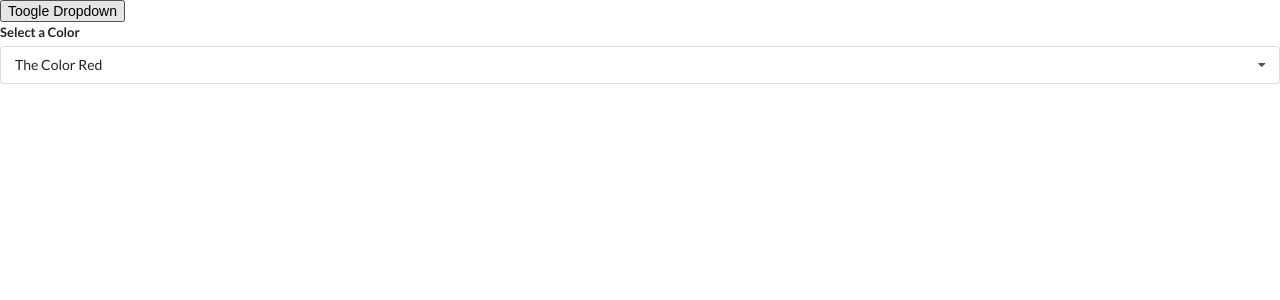
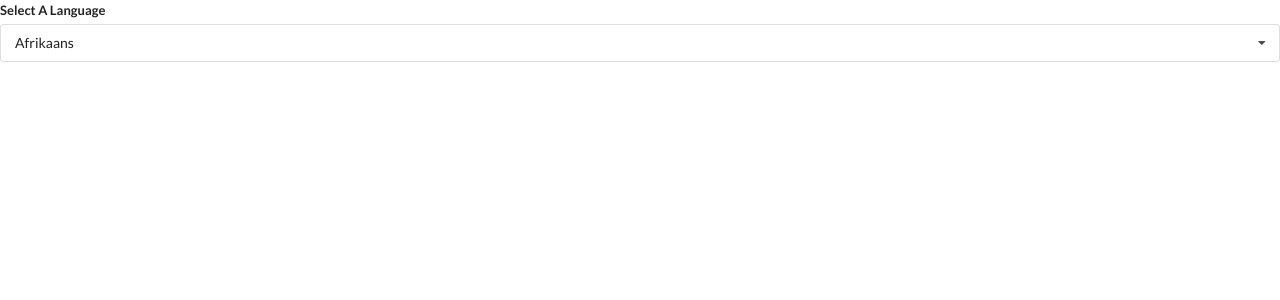
Before and after one commit to reyeskevin9767/widgets-project, a React (Create React App) app: page / in a window 1280 px wide. Shown: the top 300 px of the page. Built offline with nearby package versions, Linux system fonts and the light colour scheme.

Commit message:
add translate component

```diff
--- a/src/App.js
+++ b/src/App.js
@@ -2,6 +2,7 @@
 import Accordion from './components/Accordion';
 import Search from './components/Search';
 import Dropdown from './components/Dropdown';
+import Translate from './components/Translate';
 
 const items = [
   {
@@ -34,21 +35,9 @@
 ];
 
 const App = () => {
-  const [selected, setSelected] = useState(options[0]);
-  const [showDropdown, setShowDropdown] = useState(true);
-
   return (
     <div>
-      <button onClick={() => setShowDropdown(!showDropdown)}>
-        Toogle Dropdown
-      </button>
-      {showDropdown ? (
-        <Dropdown
-          selected={selected}
-          onSelectedChange={setSelected}
-          options={options}
-        />
-      ) : null}
+      <Translate />
     </div>
   );
 };
--- a/src/components/Dropdown.js
+++ b/src/components/Dropdown.js
@@ -10,7 +10,7 @@
 
 // useRef -> References a JSX element
 
-const Dropdown = ({ options, selected, onSelectedChange }) => {
+const Dropdown = ({ options, selected, onSelectedChange, label }) => {
   const [open, setOpen] = useState(false);
   const ref = useRef();
 
@@ -52,7 +52,7 @@
   return (
     <div ref={ref} className="ui form">
       <div className="field">
-        <label className="label">Select a Color</label>
+        <label className="label">{label}</label>
         <div
           onClick={() => setOpen(!open)}
           className={`ui selection dropdown ${open ? 'visible active' : ''}`}
--- /dev/null
+++ b/src/components/Translate.js
@@ -0,0 +1,34 @@
+import React, { useState } from 'react';
+import Dropdown from './Dropdown';
+
+const options = [
+  {
+    label: 'Afrikaans',
+    value: 'af',
+  },
+  {
+    label: 'Arabic',
+    value: 'ar',
+  },
+  {
+    label: 'Hindi',
+    value: 'hi',
+  },
+];
+
+const Translate = () => {
+  const [language, setLanguage] = useState(options[0]);
+
+  return (
+    <div>
+      <Dropdown
+        label="Select A Language"
+        options={options}
+        selected={language}
+        onSelectedChange={setLanguage}
+      />
+    </div>
+  );
+};
+
+export default Translate;
```
